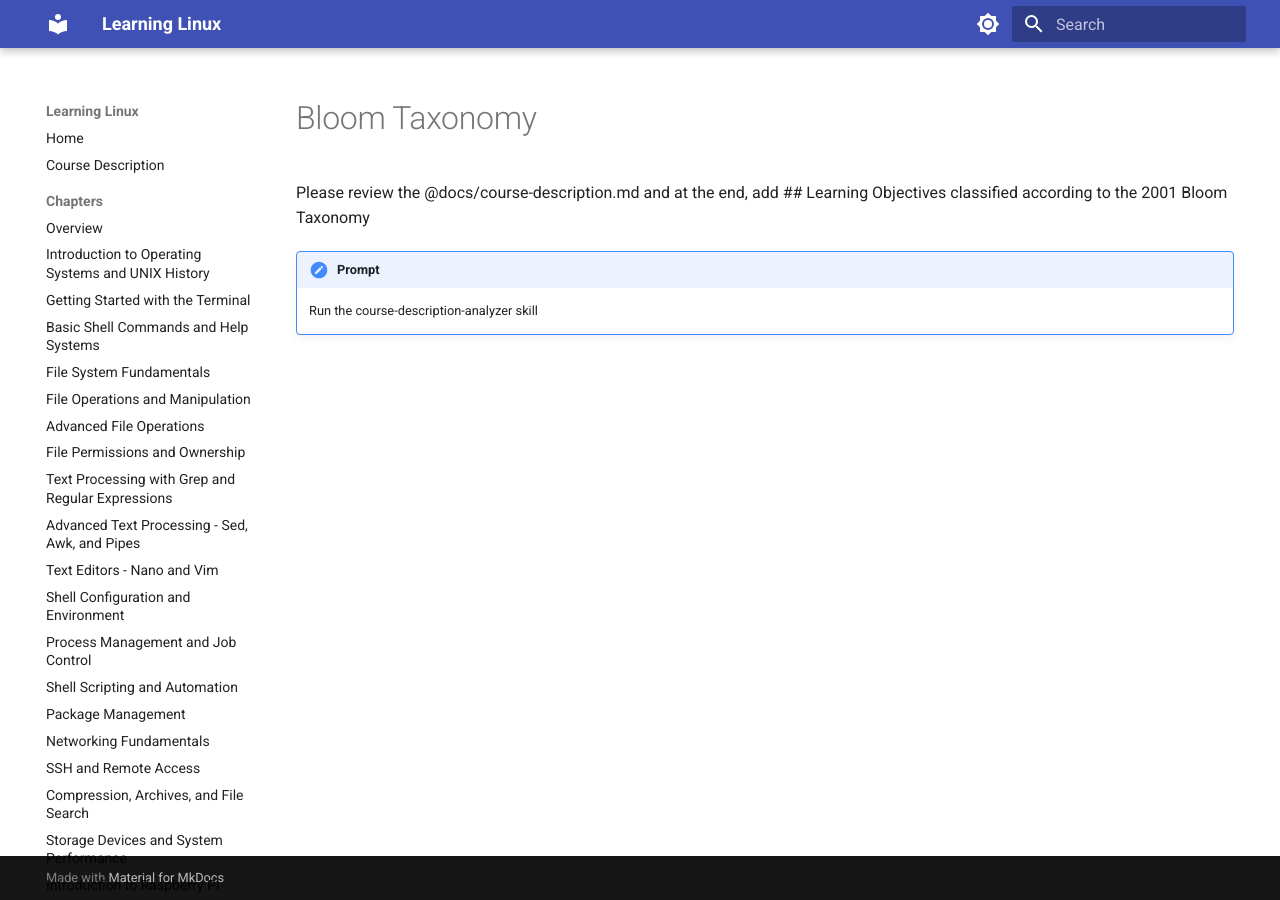
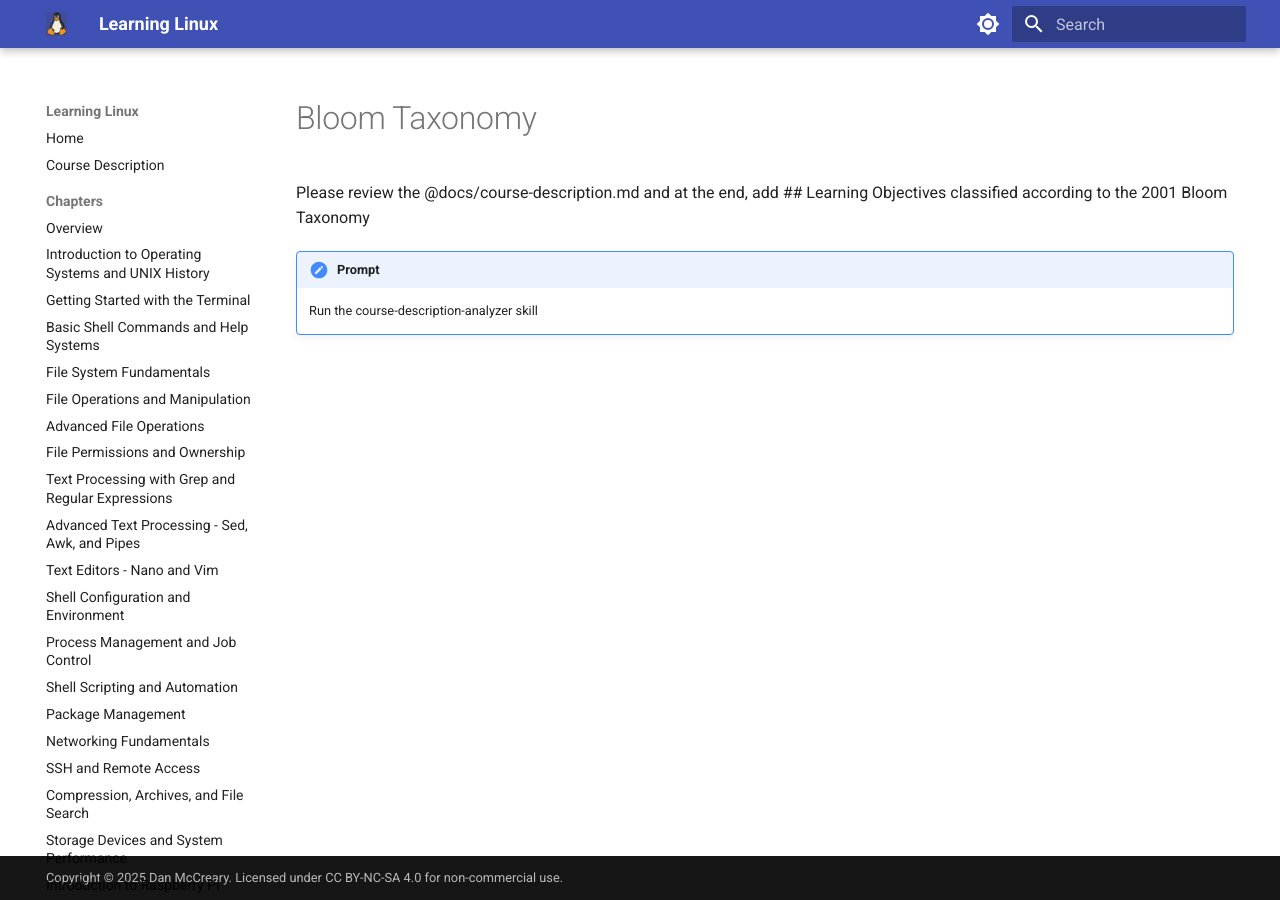
Before and after one commit to dmccreary/learning-linux, an MkDocs documentation site: the page built from docs/prompts/bloom-taxonomy.md, in a window 1280 px wide. Built offline with MkDocs 1.6.1 and Material for MkDocs 9.7.7, drawn with Linux system fonts in a browser that asks for light colours.

Commit message:
Added icon and logo, extra CSS and extra JavaScript for iframe, prompt formatting and favicons

```diff
--- a/mkdocs.yml
+++ b/mkdocs.yml
@@ -55,6 +55,8 @@
 
 theme:
   name: material
+  logo: img/logo.png
+  favicon: img/favicon.ico
   features:
     - navigation.sections
     - navigation.expand
@@ -84,3 +86,17 @@
   - tables
   - attr_list
   - md_in_html
+
+extra_css:
+    - styles/extra.css
+
+extra_javascript:
+    - js/extra.css
+
+copyright: Copyright &copy; 2025 Dan McCreary. Licensed under <a href="license/">CC BY-NC-SA 4.0</a> for non-commercial use.
+
+extra:
+  generator: false
+  analytics:
+    provider: google
+    property: G-1PH8WBWH86
```
Also changed, not shown: docs/css/extra.css (added, +57 -0 lines), docs/js/extra.js (added, +36 -0 lines), docs/prompts/book-icon.md (added, +5 -0 lines), docs/img/android-chrome-192x192.png (added), docs/img/android-chrome-512x512.png (added), docs/img/apple-touch-icon.png (added), docs/img/favicon-16x16.png (added), docs/img/favicon-32x32.png (added), docs/img/favicon.ico (added), docs/img/logo.png (added), docs/img/site.webmanifest (added).
